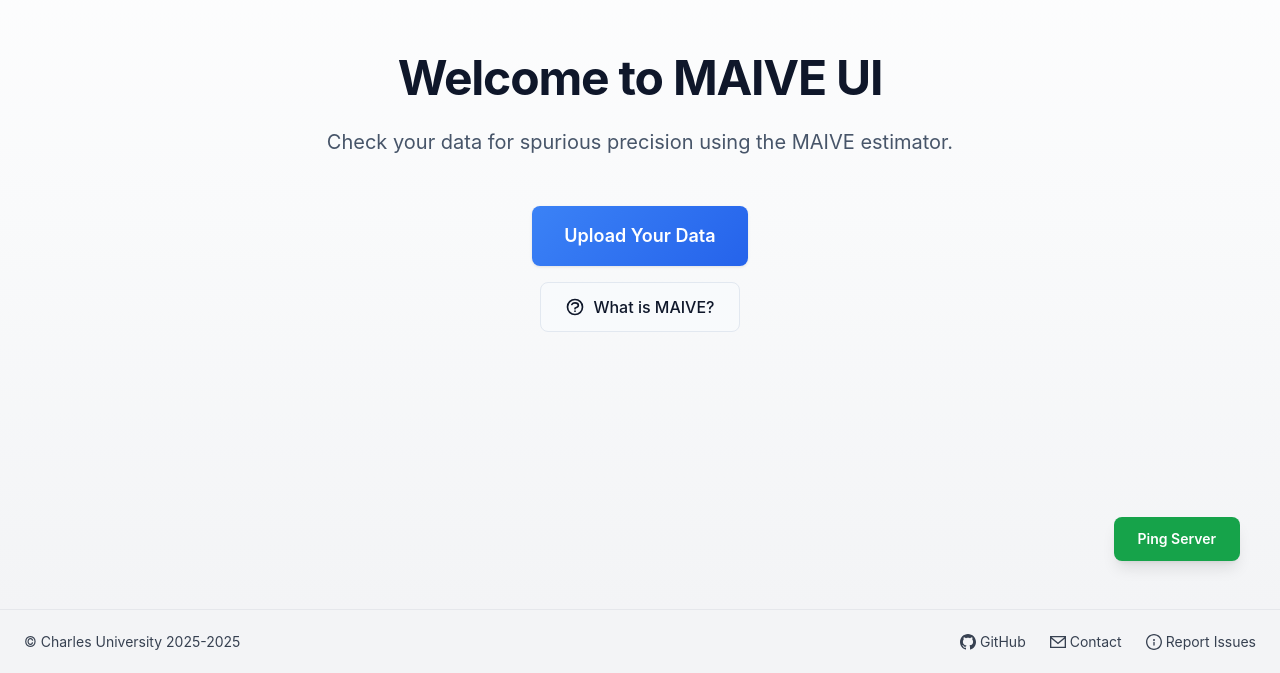
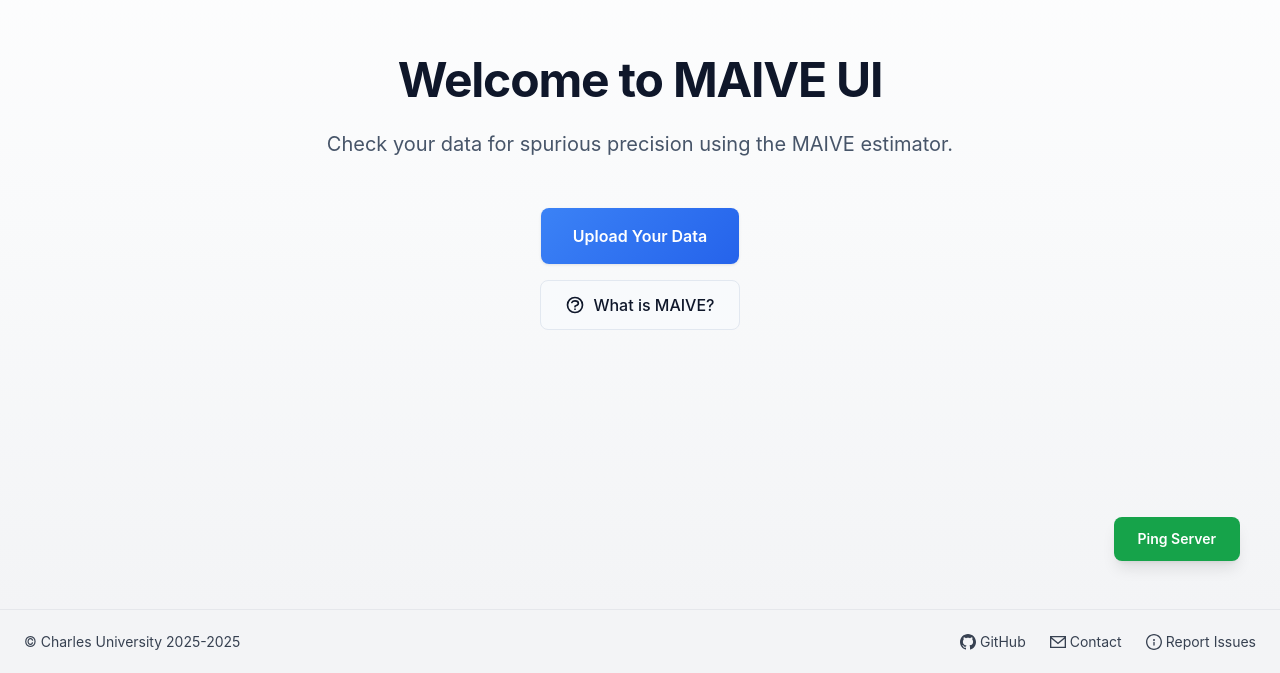
Before and after one commit to PetrCala/maive-ui, a Next.js app in the folder apps/react-ui/client/: page / in a window 1280 px wide. Shown: the part 191-864 px from the top of the page. Built offline with nearby package versions, Linux system fonts and the light colour scheme.

Commit message:
style: fix button text colors on the homepage and upload page

```diff
--- a/apps/react-ui/client/src/pages/index.tsx
+++ b/apps/react-ui/client/src/pages/index.tsx
@@ -24,10 +24,7 @@ export default function Home() {
 
           {/* Action Buttons */}
           <div className="flex flex-col gap-4 justify-center items-center mb-8">
-            <Link
-              href="/upload"
-              className="btn-primary text-lg px-8 py-4"
-            >
+            <Link href="/upload" className="btn-primary text-white px-8 py-4">
               Upload Your Data
             </Link>
 
--- a/apps/react-ui/client/src/pages/upload/index.tsx
+++ b/apps/react-ui/client/src/pages/upload/index.tsx
@@ -216,7 +216,7 @@ export default function UploadPage() {
               <button
                 type="submit"
                 disabled={!selectedFile || isProcessing}
-                className={`w-full px-6 py-3 text-white font-semibold rounded-lg transition-all duration-200 shadow-md hover:shadow-lg transform hover:-translate-y-0.5 disabled:transform-none disabled:hover:shadow-none ${
+                className={`w-full px-6 py-3 text-primary font-semibold rounded-lg transition-all duration-200 shadow-md hover:shadow-lg transform hover:-translate-y-0.5 disabled:transform-none disabled:hover:shadow-none ${
                   selectedFile && !isProcessing
                     ? "btn-primary"
                     : "bg-muted cursor-not-allowed"
```
